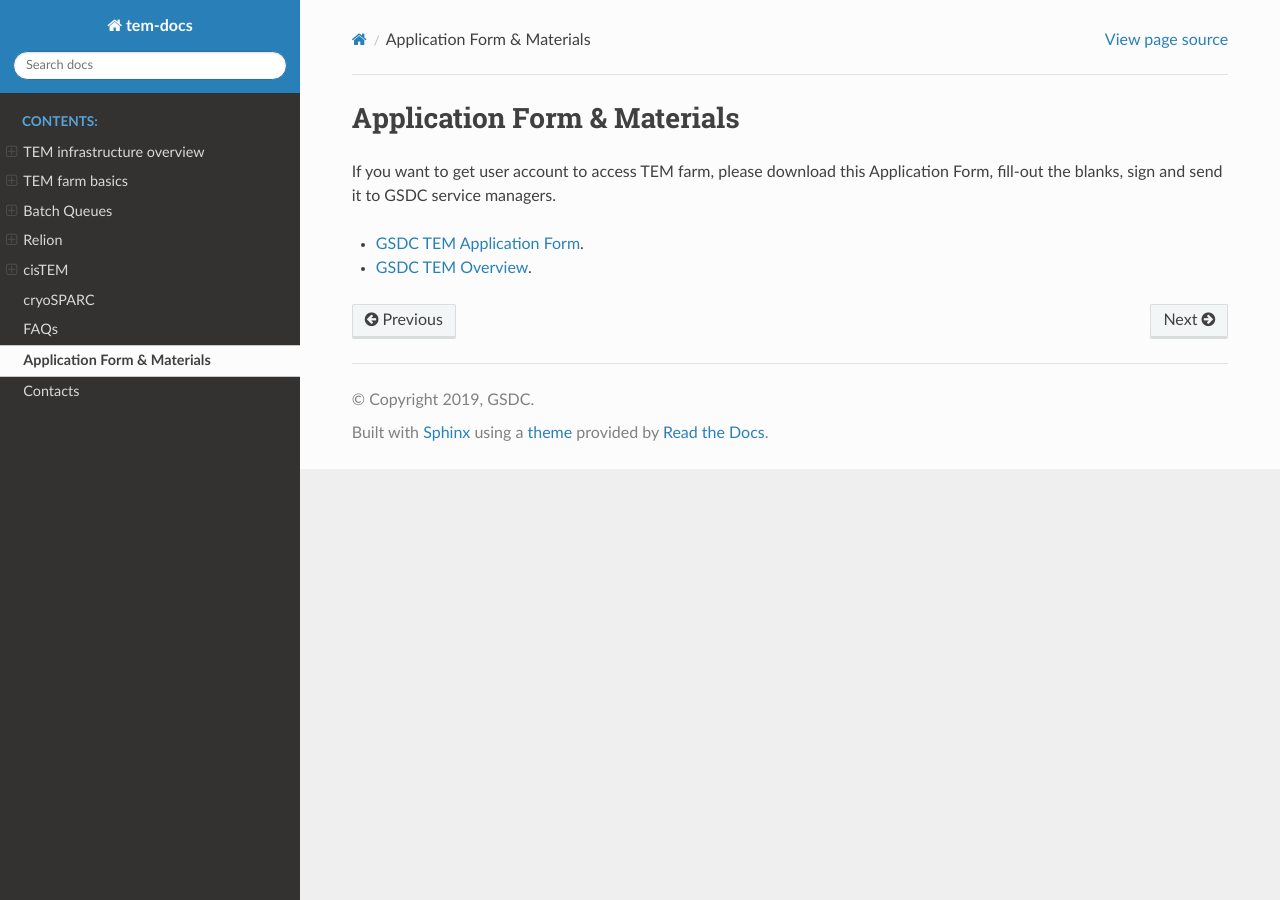
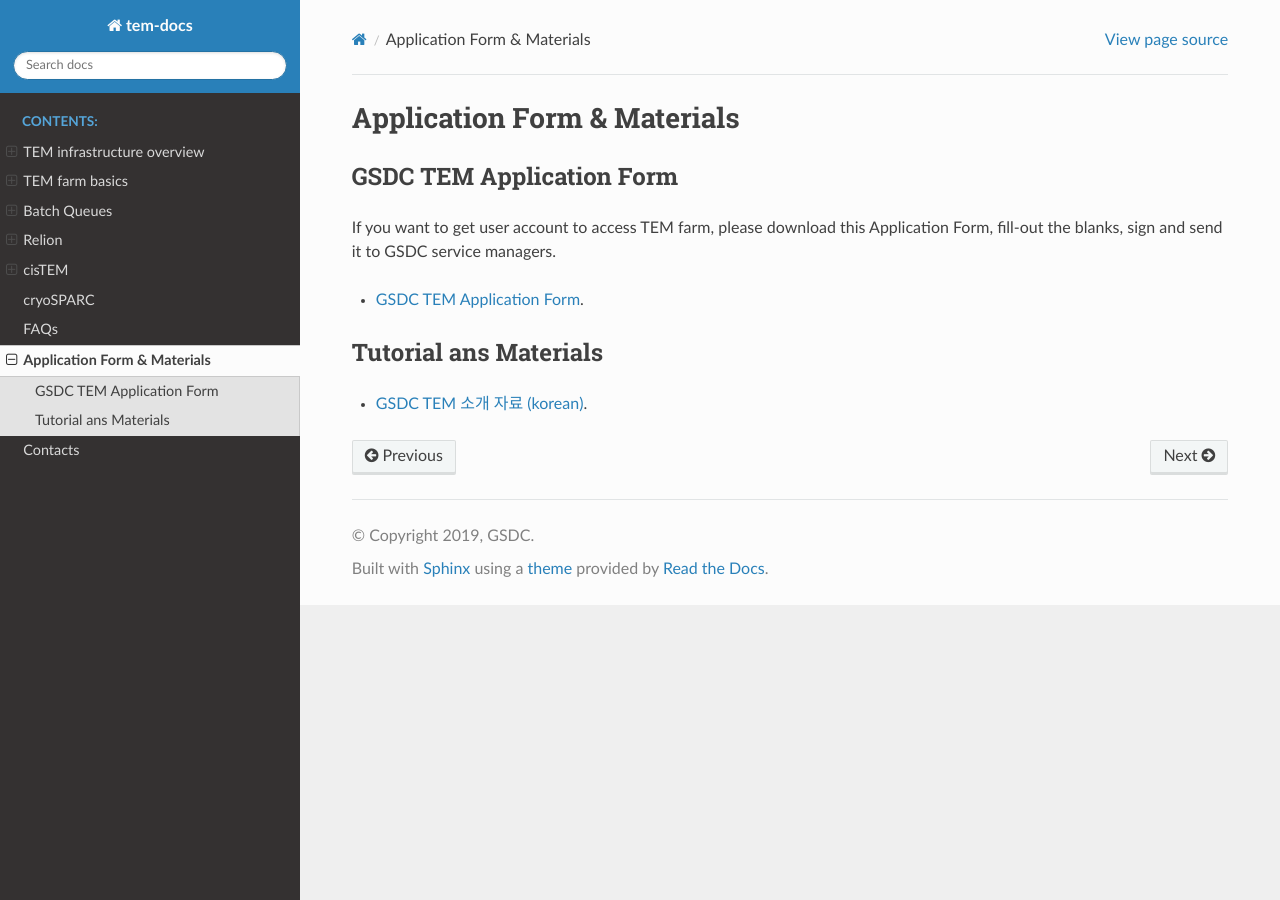
Before and after one commit to junglok/tem-docs, a Sphinx documentation site: the page built from docs/app.rst, in a window 1280 px wide. Built offline with Sphinx 7.4.7 and the Read the Docs theme 2.0.0, drawn with Linux system fonts in a browser that asks for light colours.

Commit message:
overview added

```diff
--- a/docs/app.rst
+++ b/docs/app.rst
@@ -1,9 +1,15 @@
 ****************************
 Application Form & Materials
 ****************************
+
+GSDC TEM Application Form
+=========================
 
 If you want to get user account to access TEM farm, please download this Application Form, fill-out the blanks, sign and send it to GSDC service managers.
 
 * `GSDC TEM Application Form <https://github.com/gsdc/tem-docs/raw/master/docs/GSDC-TEM-Application-Form.pdf>`_.
 
-* `GSDC TEM Overview <https://github.com/gsdc/tem-docs/raw/master/docs/GSDC-TEM-overview.pdf>`_.
+Tutorial ans Materials
+======================
+
+* `GSDC TEM 소개 자료 (korean) <https://github.com/gsdc/tem-docs/raw/master/docs/GSDC-TEM-overview.pdf>`_.
```
